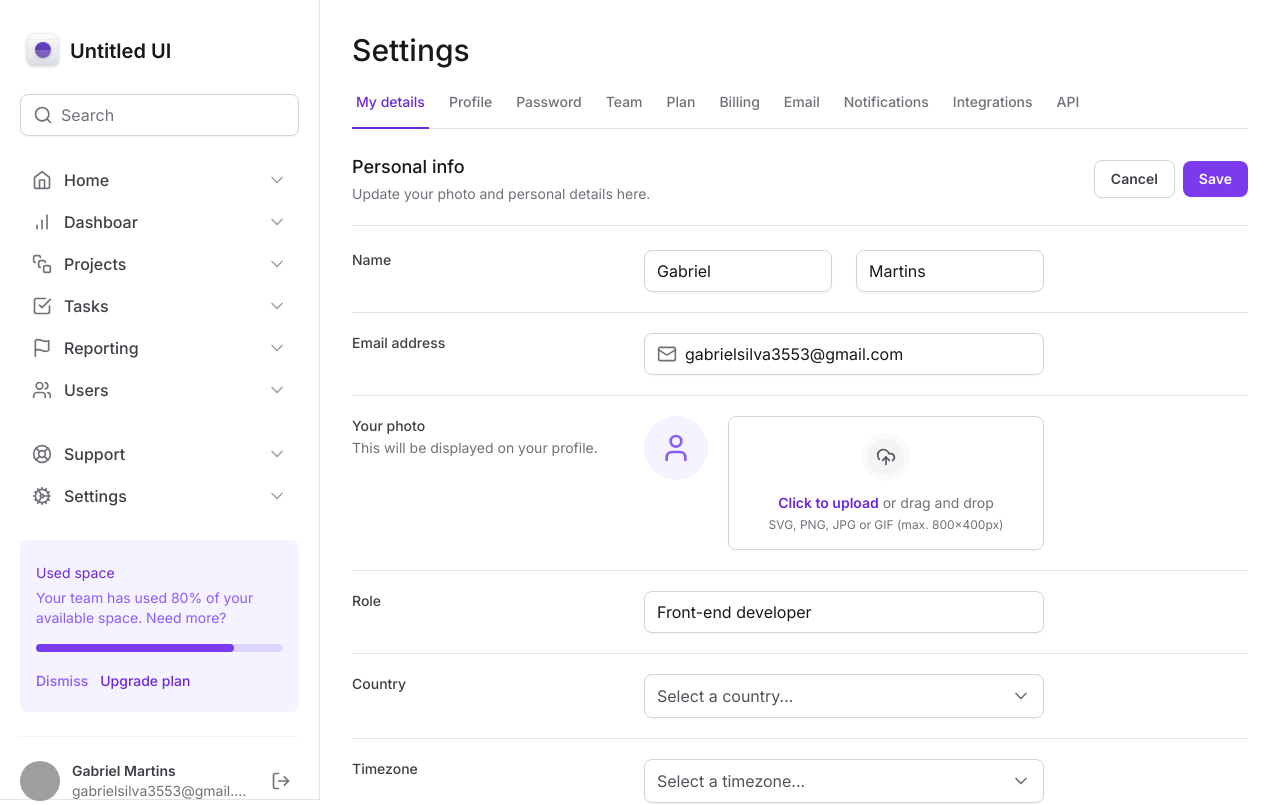
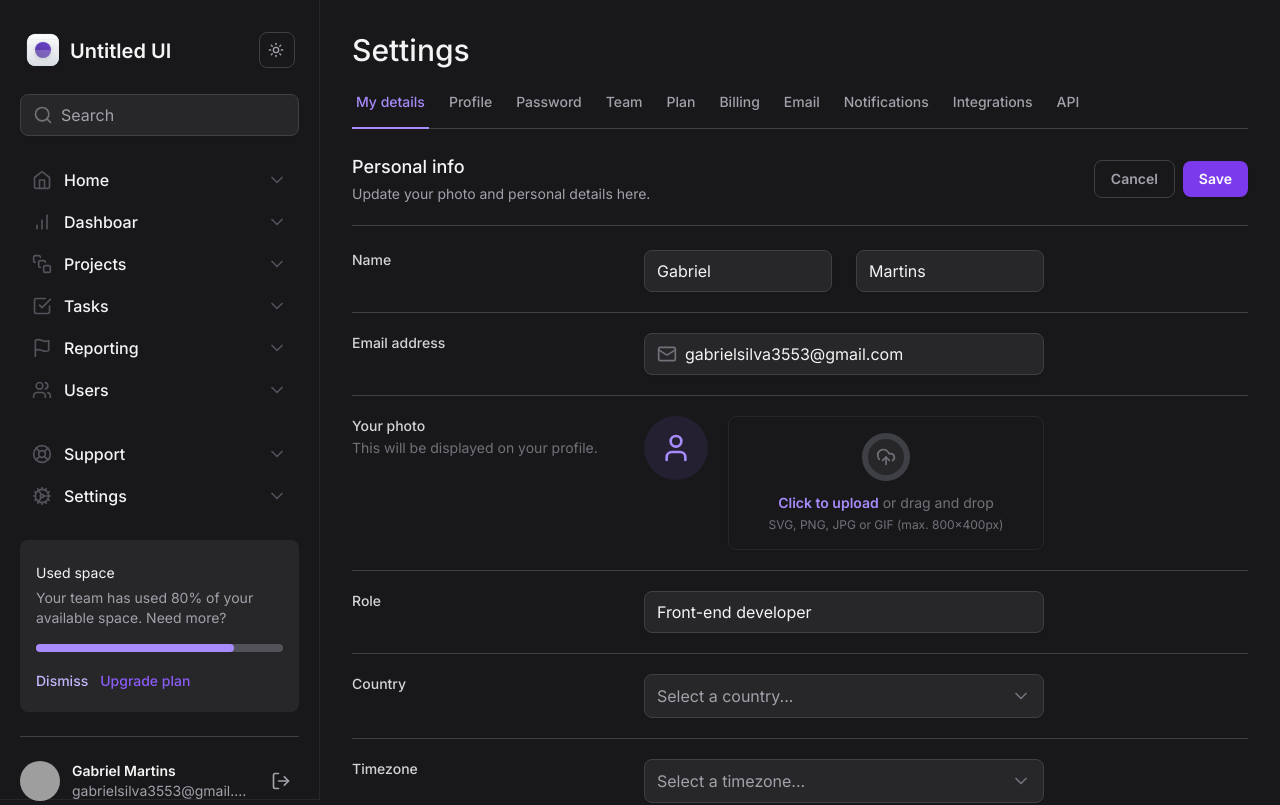
Before and after one commit to GabrielMartinsss/mastering-tailwind, a Next.js app: page / in a window 1280 px wide. Shown: the top 805 px of the page. Built offline with nearby package versions, Linux system fonts and the light colour scheme; grey boxes are pictures that could not be loaded.

Commit message:
style: add button to switch theme

```diff
--- a/src/app/layout.tsx
+++ b/src/app/layout.tsx
@@ -16,7 +16,7 @@ export default function RootLayout({
   children: React.ReactNode
 }) {
   return (
-    <html lang="en" className="antialiased">
+    <html lang="en" className="dark antialiased">
       <body className={inter.className}>
         <div className="min-h-screen dark:bg-zinc-900 lg:grid lg:grid-cols-app">
           <Sidebar />
--- a/src/components/Sidebar/Logo.tsx
+++ b/src/components/Sidebar/Logo.tsx
@@ -1,6 +1,9 @@
+import ButtonTheme from '../ButtonTheme'
+
 export function Logo() {
   return (
-    <strong className="mx-1 flex items-center gap-2 text-xl font-semibold text-zinc-900 dark:text-zinc-100">
+    <div className="mx-1 flex w-full justify-between">
+      <div className="flex items-center gap-2 text-xl font-semibold text-zinc-900 dark:text-zinc-100">
         <svg
           width={38}
           height={38}
@@ -204,6 +207,8 @@ export function Logo() {
           </defs>
         </svg>
         <span>Untitled UI</span>
-    </strong>
+      </div>
+      <ButtonTheme />
+    </div>
   )
 }
--- a/tailwind.config.ts
+++ b/tailwind.config.ts
@@ -2,6 +2,7 @@ import type { Config } from 'tailwindcss'
 
 const config: Config = {
   content: ['./src/**/*.tsx'],
+  darkMode: 'class',
   theme: {
     extend: {
       gridTemplateColumns: {
```
Lines whose indentation alone changed are shown as unchanged.
